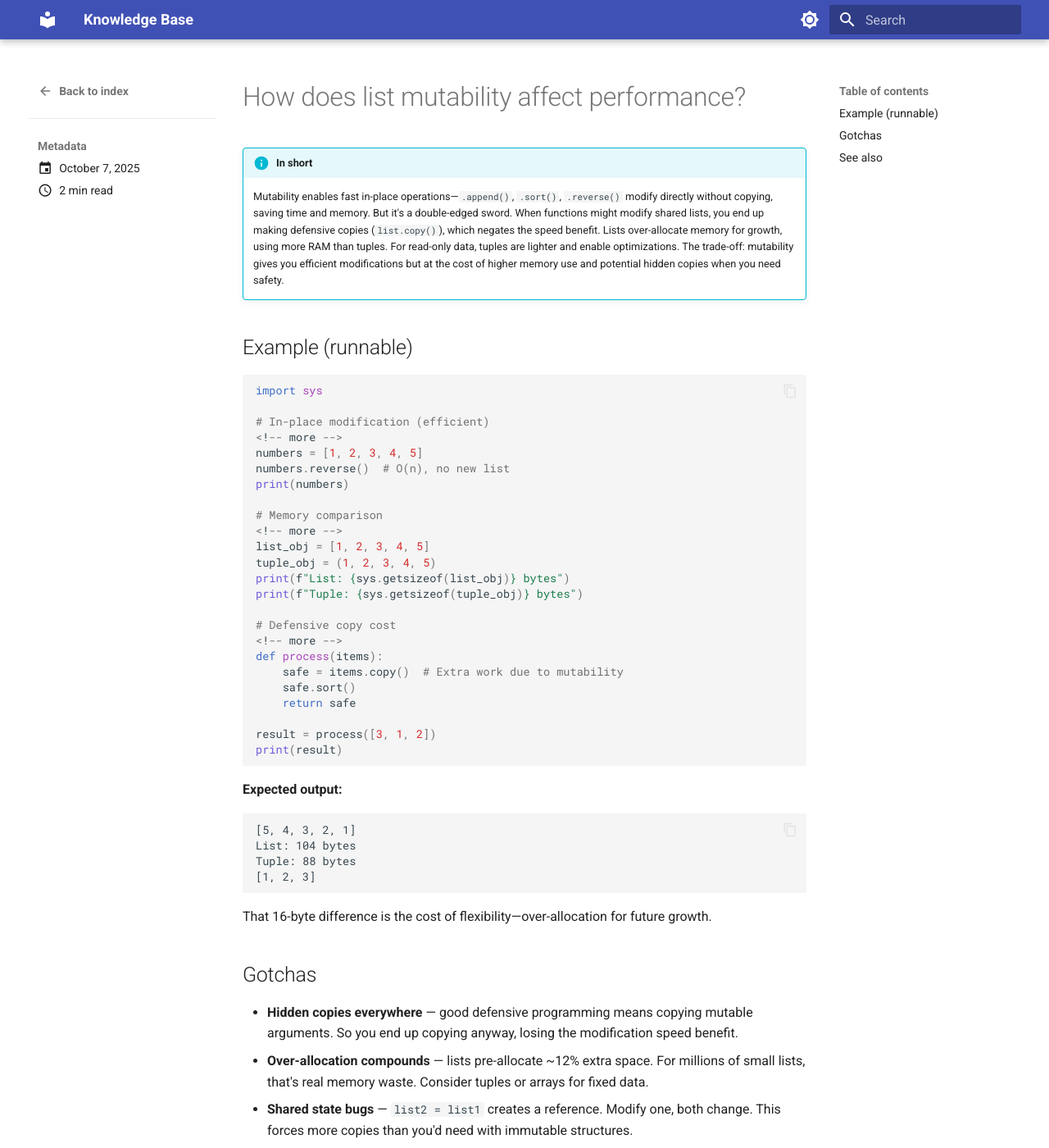
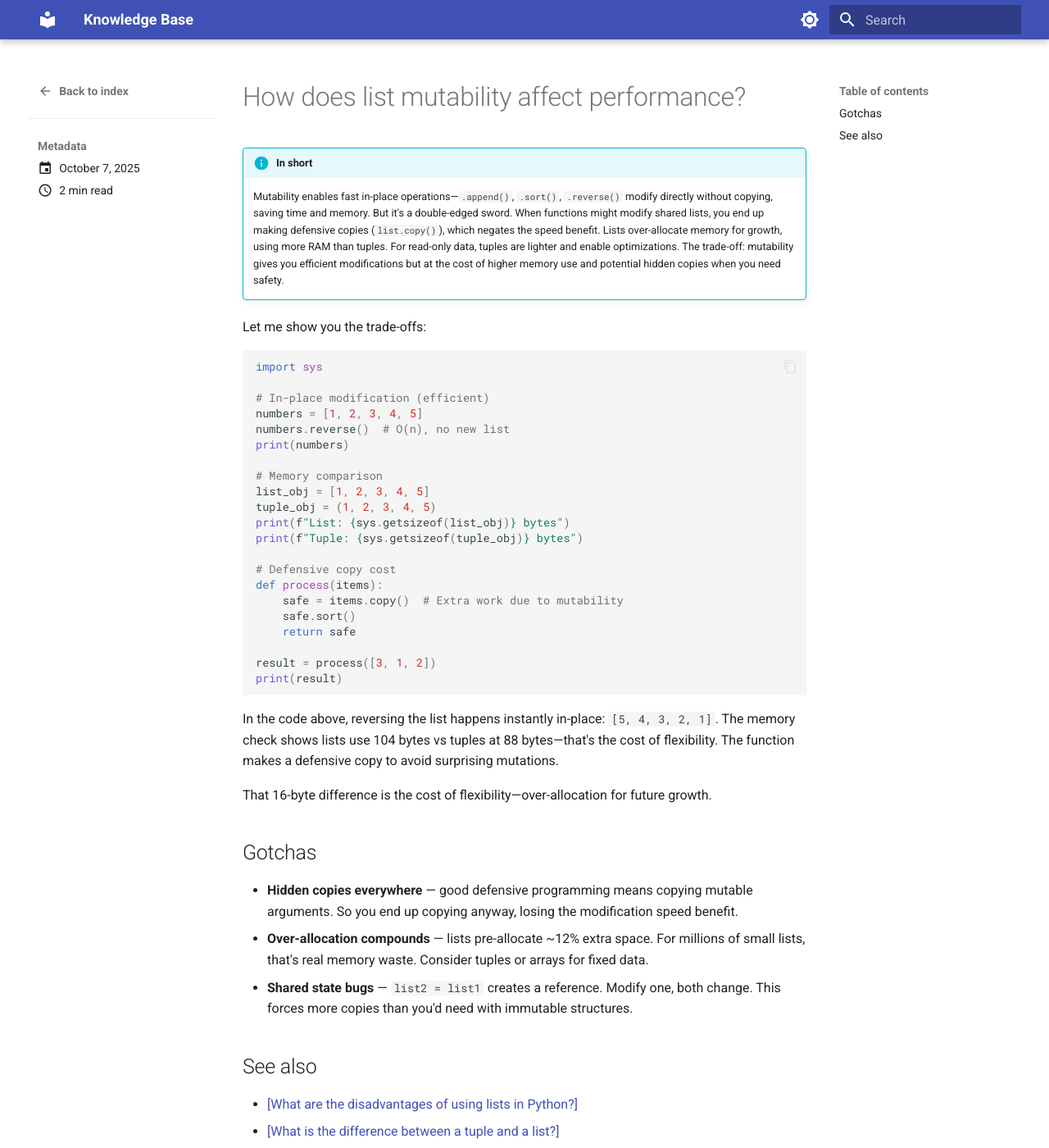
Before and after one commit to subhajitbhar1/knowledge-base, an MkDocs documentation site: the page built from docs/blog/posts/list-mutability-and-performance.md, in a window 1280 px wide and 1400 px high. Shown: the whole window at 82% size. Built offline with MkDocs 1.6.1 and Material for MkDocs 9.7.7, drawn with Linux system fonts in a browser that asks for light colours.

Commit message:
Remove unused libcairo library and update list mutability documentation for clarity. Enhanced explanations of performance trade-offs and streamlined examples for better understanding.

````diff
--- a/docs/blog/posts/list-mutability-and-performance.md
+++ b/docs/blog/posts/list-mutability-and-performance.md
@@ -10,31 +10,29 @@ updated: "2025-10-07"
 ---
 
 # How does list mutability affect performance?
+
 <!-- more -->
 
 !!! info "In short"
     Mutability enables fast in-place operations—`.append()`, `.sort()`, `.reverse()` modify directly without copying, saving time and memory. But it's a double-edged sword. When functions might modify shared lists, you end up making defensive copies (`list.copy()`), which negates the speed benefit. Lists over-allocate memory for growth, using more RAM than tuples. For read-only data, tuples are lighter and enable optimizations. The trade-off: mutability gives you efficient modifications but at the cost of higher memory use and potential hidden copies when you need safety.
 
-## Example (runnable)
+Let me show you the trade-offs:
 
 ```python
 import sys
 
 # In-place modification (efficient)
-<!-- more -->
 numbers = [1, 2, 3, 4, 5]
 numbers.reverse()  # O(n), no new list
 print(numbers)
 
 # Memory comparison
-<!-- more -->
 list_obj = [1, 2, 3, 4, 5]
 tuple_obj = (1, 2, 3, 4, 5)
 print(f"List: {sys.getsizeof(list_obj)} bytes")
 print(f"Tuple: {sys.getsizeof(tuple_obj)} bytes")
 
 # Defensive copy cost
-<!-- more -->
 def process(items):
     safe = items.copy()  # Extra work due to mutability
     safe.sort()
@@ -44,13 +42,7 @@ result = process([3, 1, 2])
 print(result)
 ```
 
-**Expected output:**
-```
-[5, 4, 3, 2, 1]
-List: 104 bytes
-Tuple: 88 bytes
-[1, 2, 3]
-```
+In the code above, reversing the list happens instantly in-place: `[5, 4, 3, 2, 1]`. The memory check shows lists use 104 bytes vs tuples at 88 bytes—that's the cost of flexibility. The function makes a defensive copy to avoid surprising mutations.
 
 That 16-byte difference is the cost of flexibility—over-allocation for future growth.
 
````
Also changed, not shown: 1 other file.
